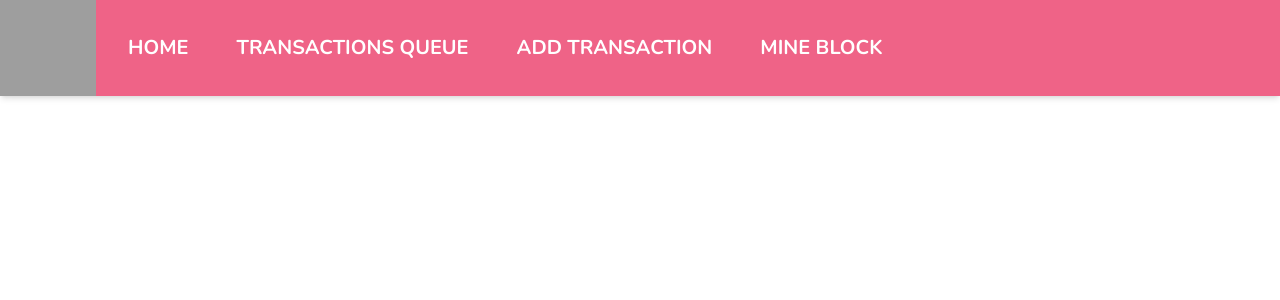
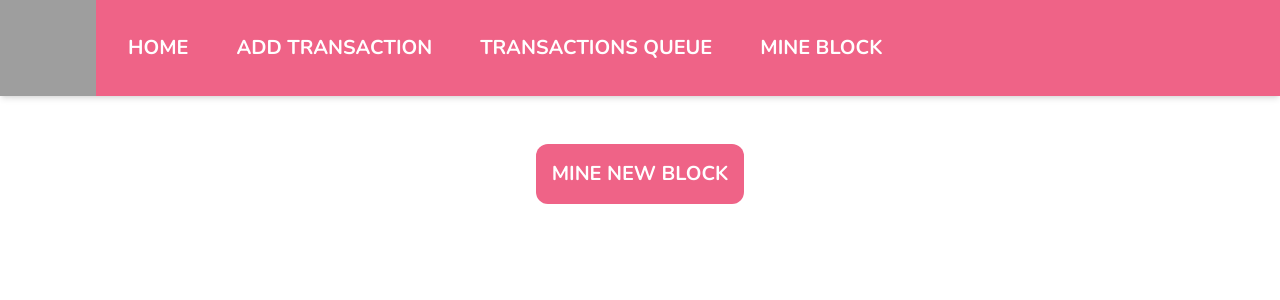
Before and after one commit to aleister1102/cate-coin, a React (Vite) app in the folder client/: page /mine-block in a window 1280 px wide. Shown: the top 300 px of the page. Built offline with nearby package versions, Linux system fonts and the light colour scheme; no server answers; grey boxes are pictures that could not be loaded.

Commit message:
feat: mine block

```diff
--- a/client/src/App.jsx
+++ b/client/src/App.jsx
@@ -2,7 +2,7 @@ import useFetch from './hooks/useFetch'
 import Header from './components/Header'
 import Blockchain from './components/Blockchain'
 import AddTransactionForm from './components/AddTransactionForm'
-import MineBlockScreen from './components/MineBlockScreen'
+import MineBlock from './components/MineBlock'
 import TransactionsQueue from './components/TransactionsQueue'
 import { BrowserRouter as Router, Routes, Route } from 'react-router-dom'
 
@@ -15,9 +15,9 @@ function App() {
 			<Header/>
             <Routes>
                 <Route path="/" element={<Blockchain blockchain={blockchain}/>} />
+                <Route path='/add-transaction' element={<AddTransactionForm/>} />
                 <Route path='/transactions-queue' element={<TransactionsQueue blockchain={blockchain}/>} />
-                <Route path='/add-transaction' element={<AddTransactionForm/>} />
-                <Route path='/mine-block' element={<MineBlockScreen/>} />
+                <Route path='/mine-block' element={<MineBlock/>} />
             </Routes>
 		</Router>
 	)
--- a/client/src/components/AddTransactionForm.jsx
+++ b/client/src/components/AddTransactionForm.jsx
@@ -62,8 +62,6 @@ export default function AddTransactionForm() {
 			}
 		} catch (error) {
 			console.error('Error:', error)
-			setToastMessage('An error occurred while adding the transaction 😔')
-			setShowToast(true)
 		}
 	}
 
--- a/client/src/components/Blockchain.jsx
+++ b/client/src/components/Blockchain.jsx
@@ -20,7 +20,7 @@ export default function Blockchain({ blockchain }) {
 		: []
 
 	return (
-		<ul className='flex flex-wrap justify-center items-center mt-32 px-16 w-full gap-y-8'>
+		<ul className='flex flex-wrap justify-center items-center mt-36 mb-12 px-16 w-full gap-y-8'>
 			{blocks.map((block, index) => (
 				<li key={index}> {block} </li>
 			))}
--- a/client/src/components/Header.jsx
+++ b/client/src/components/Header.jsx
@@ -3,8 +3,8 @@ import { Link } from 'react-router-dom'
 export default function Header() {
 	const links = [
         {text: 'Home', path: '/'},
+        {text: 'Add transaction', path: '/add-transaction'},
         {text: 'Transactions queue', path: '/transactions-queue'},
-        {text: 'Add transaction', path: '/add-transaction'},
         {text: 'Mine block', path: '/mine-block'}
     ]
 
--- /dev/null
+++ b/client/src/components/MineBlock.jsx
@@ -0,0 +1,68 @@
+import React, { useState } from 'react'
+import ToastMessage from './ToastMessage'
+import Block from './Block'
+
+function LoadingGif() {
+	return (
+		<iframe
+			src='https://giphy.com/embed/Opgs8NUosTAnRSFYzc'
+			width='480'
+			height='480'
+			allowFullScreen
+			className='rounded-2xl giphy-embed'></iframe>
+	)
+}
+
+export default function MineBlock() {
+	const initialToastMessage = {
+		message: '',
+		show: false,
+	}
+	const [isMining, setIsMining] = useState(false)
+	const [toastMessage, setToastMessage] = useState(initialToastMessage)
+	const [newBlock, setNewBlock] = useState(null)
+
+	const handleClick = async (event) => {
+		event.preventDefault()
+
+		setIsMining(true)
+		setToastMessage(initialToastMessage)
+        setNewBlock(null)
+
+		try {
+			const response = await fetch('http://localhost:8080/mine-block')
+			const status = response.status
+			const data = await response.json()
+
+			if (data) {
+				setToastMessage({ message: data.message, show: true })
+				setIsMining(false)
+
+				if (status === 200) {
+					setNewBlock(data.block)
+				}
+			}
+		} catch (error) {
+			console.log(error)
+		}
+	}
+
+	return (
+		<div className='mt-32 m-auto flex flex-col justify-center items-center'>
+			<button
+				onClick={handleClick}
+				type='button'
+				className='bg-primary rounded-xl p-4 hover:bg-pink-600 text-white mt-4 text-xl uppercase font-bold mb-8'>
+				Mine new block
+			</button>
+			{isMining ? <LoadingGif /> : null}
+			{toastMessage.show && (
+				<ToastMessage
+					message={toastMessage.message}
+					onClose={() => setShowToast(false)}
+				/>
+			)}
+			{newBlock ? <Block block={newBlock} /> : null}
+		</div>
+	)
+}
--- a/client/src/components/MineBlockScreen.jsx
+++ /dev/null
@@ -1,5 +0,0 @@
-import React from 'react'
-
-export default function MineBlockScreen() {
-	return <div>MineBlockScreen</div>
-}
```
Also changed, not shown: 1 other file (tests, documents, lock files or other folders).
